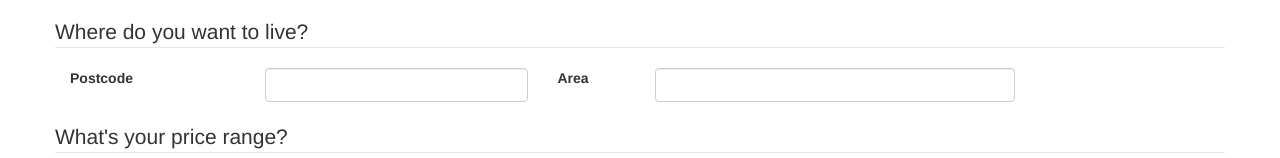
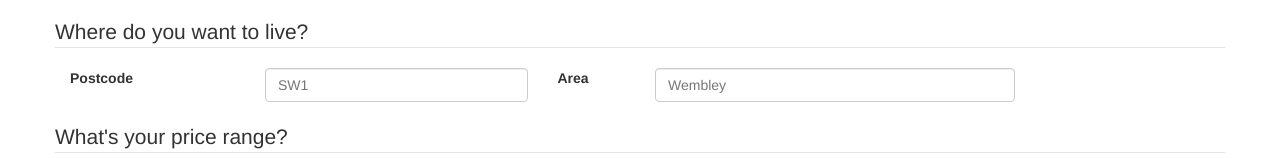
Before and after one commit to mrjoseph/mortgage-calculator, a website: page public/index.html in a window 1280 px wide. Shown: the part 148-306 px from the top of the page. Drawn offline with Linux system fonts and the light colour scheme.

Commit message:
added placeholders to postcode and area

```diff
--- a/public/index.html
+++ b/public/index.html
@@ -79,13 +79,13 @@
               <label for="Property Value">Postcode</label>
             </div>
             <div class="col-md-3">
-              <input type="text" class="form-control" placeholder="" id="postcode"  value="" autofocus>
+              <input type="text" class="form-control" placeholder="SW1" id="postcode"  value="" autofocus>
             </div>
             <div class="col-md-1">
               <label for="Property Value">Area</label>
             </div>
             <div class="col-md-4">
-              <input type="text" class="form-control js-isEmpty" placeholder="" id="area"  value="" autofocus>
+              <input type="text" class="form-control js-isEmpty" placeholder="Wembley" id="area"  value="" autofocus>
             </div>
           </fieldset>
 
```
